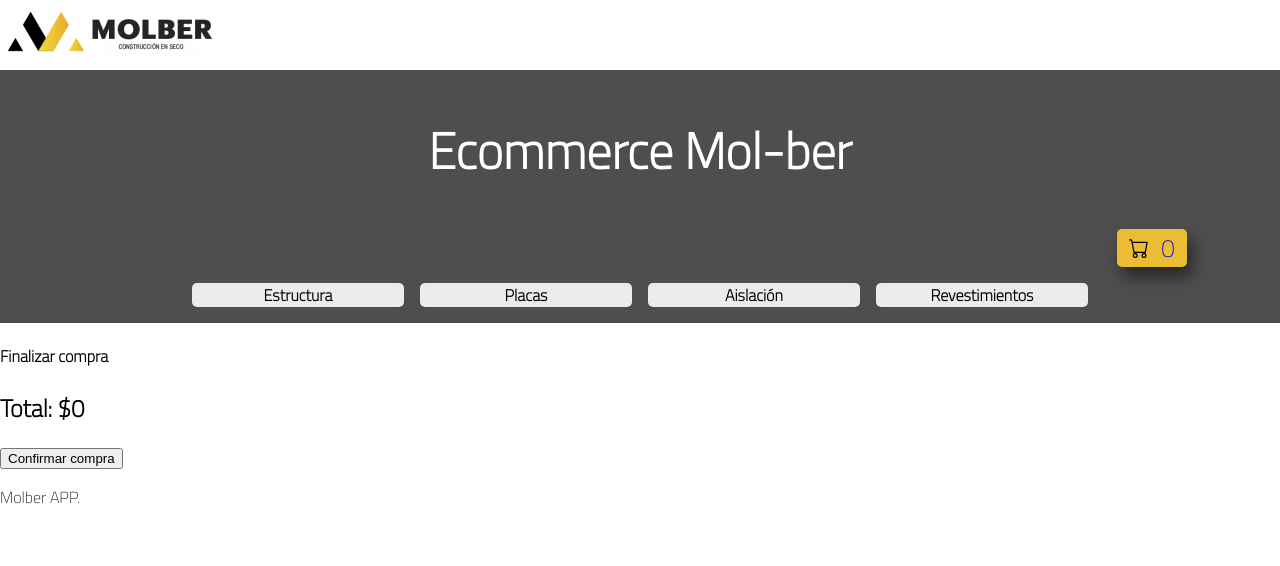
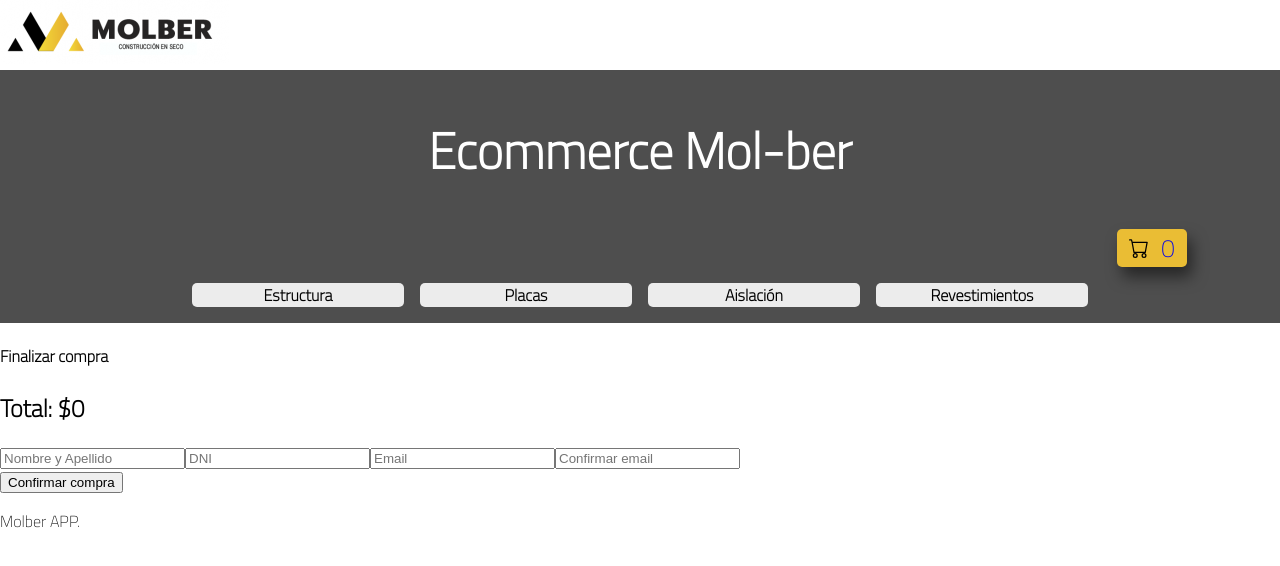
Before and after one commit to GonzaSebastian/react-toledo, a React (Create React App) app: page /checkout in a window 1280 px wide. Shown: the top 566 px of the page. Built offline with nearby package versions, Linux system fonts and the light colour scheme.

Commit message:
se agrega form en checkout

```diff
--- a/src/components/Checkout/Checkout.js
+++ b/src/components/Checkout/Checkout.js
@@ -1,17 +1,21 @@
 import { collection, query, where, documentId, getDocs, writeBatch, addDoc } from "firebase/firestore"
-import { useContext } from "react"
+import { useContext, useState } from "react"
 import { CartContext } from "../../Context/CartContext"
 import { db } from "../../service/firebase/firebaseConfig"
 
 const Checkout = () => {
   const { cart, total } = useContext(CartContext)
+  const [name, setName] = useState('')
+  const [dni, setDni] = useState('')
+  const [email, setEmail] = useState('')
+  const [emailConfirm, setEmailConfirm] = useState('')
 
   const createOrder = async () => {
     const objOrder = {
       buyer: {
-        nombre: 'Gonzalo',
-        dni: "34444444",
-        email: 'gonza@gmail.com',
+        nombre: name,
+        dni: dni,
+        email: email,
       },
       items: cart,
       total
@@ -60,6 +64,12 @@ const Checkout = () => {
     <div>
       <h4>Finalizar compra</h4>
       <h2>Total: ${total}</h2>
+      <form>
+        <input type='text' placeholder='Nombre y Apellido' value={name} onChange={(e) => setName(e.target.value)} />
+        <input type='number' placeholder='DNI' value={dni} onChange={(e) => setDni(e.target.value)} />
+        <input type='email' placeholder='Email' value={email} onChange={(e) => setEmail(e.target.value)} />
+        <input type='email' placeholder='Confirmar email' value={emailConfirm} onChange={(e) => setEmailConfirm(e.target.value)} />
+      </form>
       <button onClick={createOrder}>Confirmar compra</button>
     </div>
   )
```
